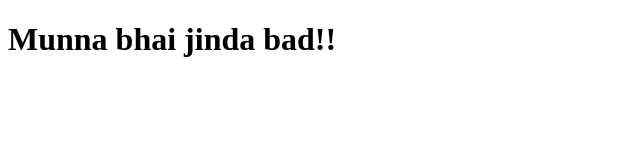
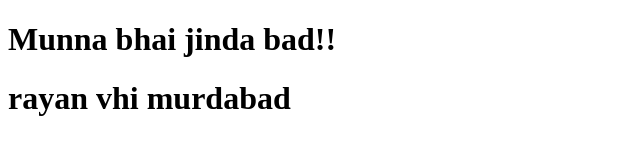
Before and after one commit to anasjubayerdev/test, a plain HTML site: page index.html in a window 1280 px wide. Shown: the whole page, without its empty margins (0-640 px from the left). Drawn offline with Linux system fonts and the light colour scheme.

Commit message:
2nd commit

```diff
--- a/index.html
+++ b/index.html
@@ -8,5 +8,6 @@
 </head>
 <body>
   <h1>Munna bhai jinda bad!!</h1>
+  <h1>rayan vhi murdabad</h1>
 </body>
 </html>
```
